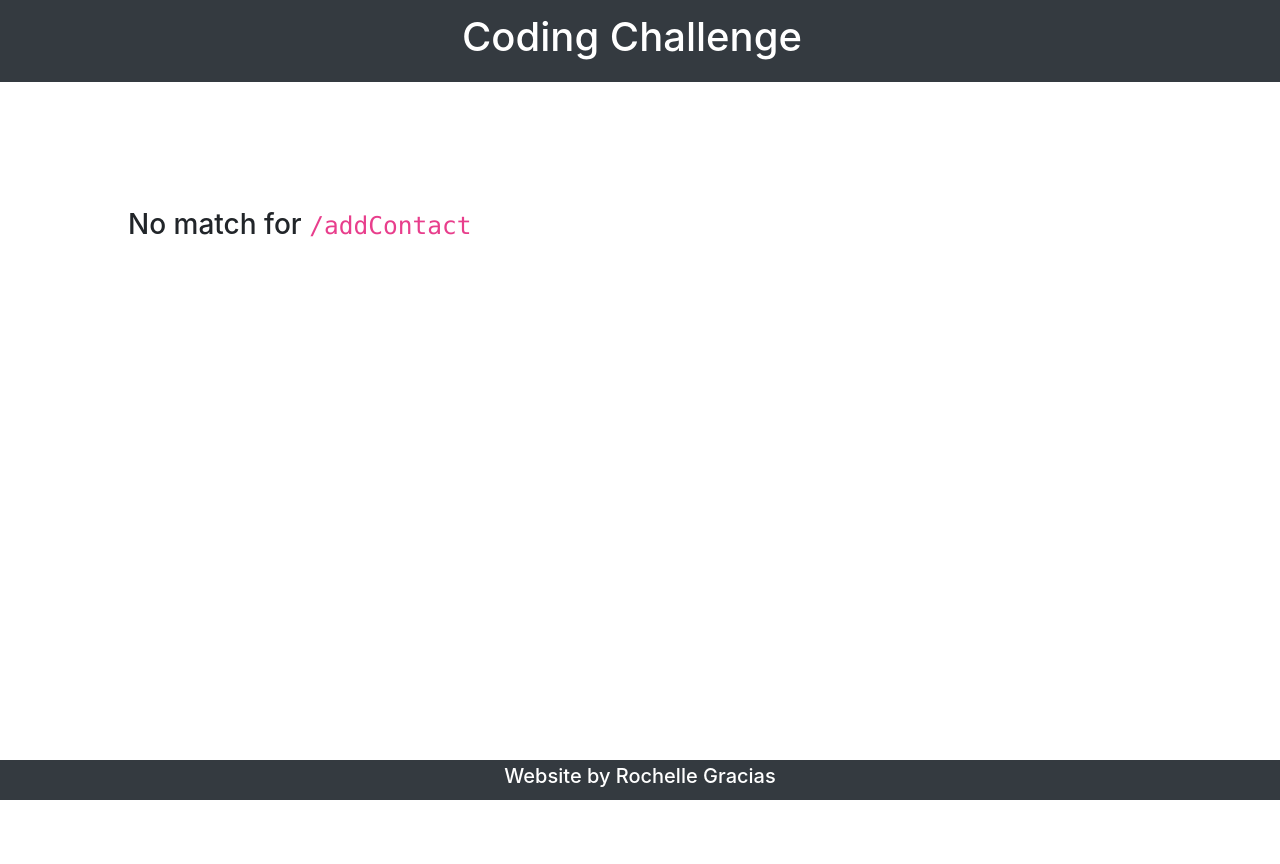
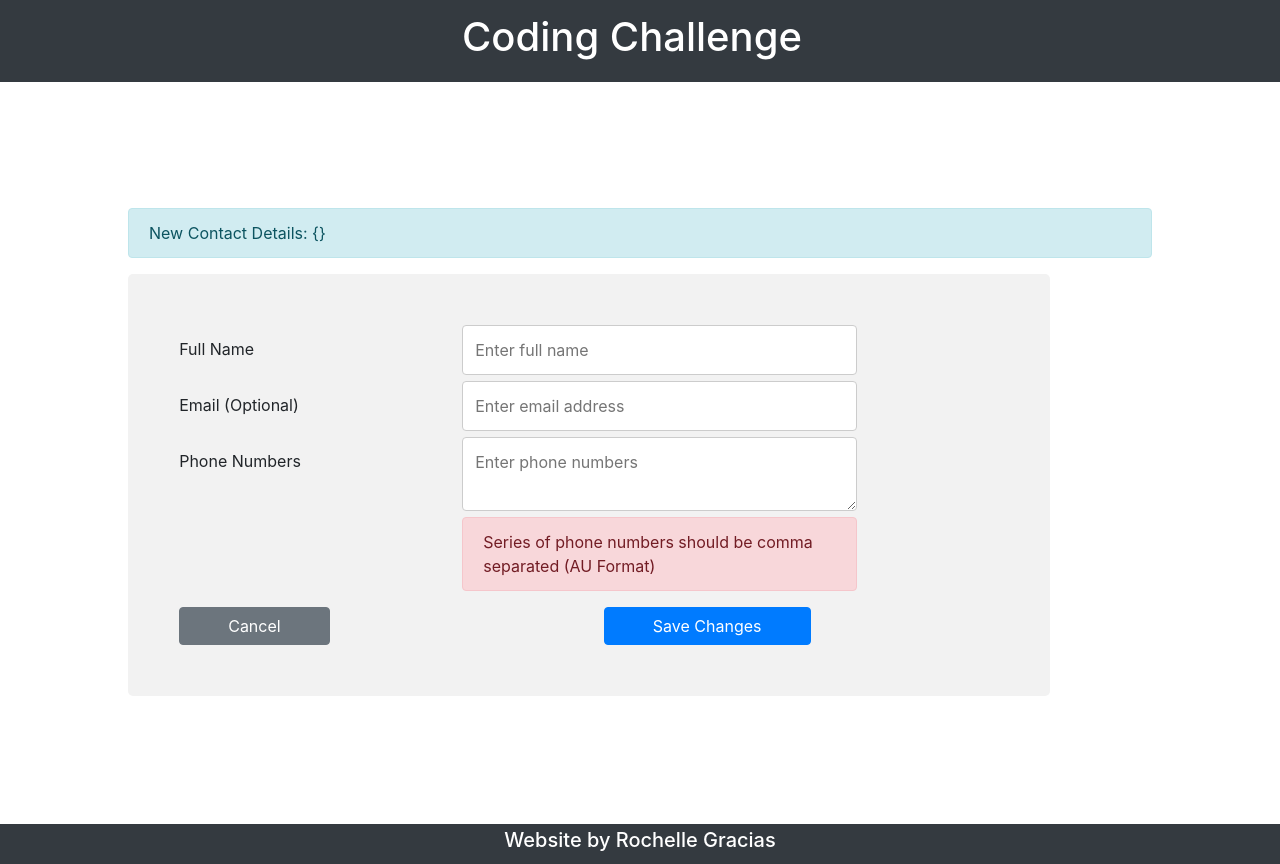
Before and after one commit to graciasrochelle/TSACodingChallengeReactApp, a React (Create React App) app: page /addContact in a window 1280 px wide. Before the commit the page ends 800 px from the top, so only its background shows below. Built offline with nearby package versions, Linux system fonts and the light colour scheme.

Commit message:
add contact page

```diff
--- a/src/App.js
+++ b/src/App.js
@@ -5,6 +5,7 @@ import Header from "./Components/Header";
 import Footer from "./Components/Footer";
 import ContactList from "./Components/ContactList/ContactList";
 import NoMatch from "./Components/NoMatch";
+import AddContact from "./Components/AddContact";
 
 function App() {
 	return (
@@ -12,8 +13,11 @@ function App() {
 			<Header />
 			<div className="content">
 				<Switch>
-					<Route exact path="/">
-						<ContactList apiEndpoint={`/contacts`} />
+					<Route exact path="/contacts">
+						<ContactList apiEndpoint={`/`} />
+					</Route>
+					<Route path="/addContact">
+						<AddContact apiEndpoint={`/contact`} />
 					</Route>
 					<Route path="*">
 						<NoMatch />
--- /dev/null
+++ b/src/Components/AddContact/AddContact.css
@@ -0,0 +1,23 @@
+* {
+	box-sizing: border-box;
+}
+input[type="text"],
+select,
+textarea {
+	width: 100%;
+	padding: 12px;
+	border: 1px solid #ccc;
+	border-radius: 4px;
+	resize: vertical;
+}
+
+label {
+	padding: 12px 12px 12px 0;
+	display: inline-block;
+}
+.form-container {
+	border-radius: 5px;
+	background-color: #f2f2f2;
+	padding: 5%;
+	width: 90%;
+}
--- /dev/null
+++ b/src/Components/AddContact/index.js
@@ -0,0 +1,156 @@
+import React, { useState } from "react";
+import * as apiService from "../../apiService";
+import "./AddContact.css";
+import { Button, Alert } from "react-bootstrap";
+
+function AddContact(props) {
+	const {
+		value: fullName,
+		bind: bindFullName,
+		reset: resetFullName,
+	} = useInput("");
+	const { value: email, bind: bindEmail, reset: resetEmail } = useInput("");
+	const {
+		value: phoneNumbers,
+		bind: bindPhoneNumbers,
+		reset: resetPhoneNumbers,
+	} = useInputPhoneNumber([]);
+
+	const [request, setRequest] = useState({});
+	const [isValid, setValid] = useState(false);
+
+	const handleSubmit = (evt) => {
+		evt.preventDefault();
+		const reqt = {
+			email,
+			fullName,
+			phoneNumbers,
+		};
+		if (phoneNumbers) {
+			var phoneRegEx = new RegExp(
+				// eslint-disable-next-line
+				`^[+]*[(]{0,1}[0-9]{1,4}[)]{0,1}[-\s\./0-9]*$`
+			);
+			for (var i = 0; i < phoneNumbers.length; i++) {
+				phoneNumbers[i].match(phoneRegEx) ? setValid(true) : setValid(false);
+			}
+
+			if (isValid) {
+				setRequest({
+					reqt,
+				});
+
+				apiService.addContact(props.addContactEndpoint, reqt);
+				resetEmail();
+				resetFullName();
+				resetPhoneNumbers();
+			}
+		}
+	};
+
+	return (
+		<>
+			<Alert key="request" variant="info">
+				New Contact Details: {JSON.stringify(request)}
+			</Alert>
+			<form className="form-container" onSubmit={handleSubmit}>
+				<div className="row">
+					<div className="col-sm-3 col-md-4">
+						<label htmlFor="subject">Full Name</label>
+					</div>
+					<div className="col-sm-3 col-md-6">
+						<input
+							id="name"
+							type="text"
+							{...bindFullName}
+							required
+							placeholder="Enter full name"
+						/>
+					</div>
+				</div>
+
+				<div className="row">
+					<div className="col-sm-3 col-md-4">
+						<label htmlFor="subject">Email (Optional)</label>
+					</div>
+					<div className="col-sm-3 col-md-6">
+						<input
+							id="email"
+							type="text"
+							{...bindEmail}
+							placeholder="Enter email address"
+						/>
+					</div>
+				</div>
+
+				<div className="row">
+					<div className="col-sm-3 col-md-4">
+						<label htmlFor="subject">Phone Numbers</label>
+					</div>
+					<div className="col-sm-3 col-md-6">
+						<textarea
+							id="phoneNumber"
+							{...bindPhoneNumbers}
+							placeholder="Enter phone numbers"
+							required
+						/>
+						<Alert key="errPhoneNum" variant="danger">
+							Series of phone numbers should be comma separated (AU Format)
+						</Alert>
+					</div>
+				</div>
+				<div className="row">
+					<div className="col-md-6">
+						<Button variant="secondary" className="px-5" href="/">
+							Cancel
+						</Button>
+					</div>
+					<div className="col-md-6">
+						<Button variant="primary" className="px-5" type="submit">
+							Save Changes
+						</Button>
+					</div>
+				</div>
+			</form>
+		</>
+	);
+}
+
+const useInput = (initialValue) => {
+	const [value, setValue] = useState(initialValue);
+
+	return {
+		value,
+		setValue,
+		reset: () => setValue(initialValue),
+		bind: {
+			value,
+			onChange: (event) => {
+				setValue(event.target.value);
+			},
+		},
+	};
+};
+
+const useInputPhoneNumber = (initialValue) => {
+	const [value, setValue] = useState(initialValue);
+
+	return {
+		value,
+		setValue,
+		reset: () => setValue([]),
+		bind: {
+			value,
+			onChange: (event) => {
+				let con = event.target.value;
+				let tempArr = [];
+				if (con) {
+					tempArr = con.split(",");
+				}
+				setValue(tempArr);
+			},
+		},
+	};
+};
+
+export default AddContact;
--- a/src/Components/ContactList/ContactList.css
+++ b/src/Components/ContactList/ContactList.css
@@ -1,4 +1,4 @@
-td {
+.align-contents {
 	text-align: center;
 	vertical-align: middle;
 }
--- a/src/Components/ContactList/ContactList.js
+++ b/src/Components/ContactList/ContactList.js
@@ -2,7 +2,6 @@ import React from "react";
 import "./ContactList.css";
 import Loader from "../Loader/Loader";
 import * as apiService from "../../apiService";
-import { mockData } from "./mockData";
 import ContactTable from "./ContactTable";
 
 function ContactList(props) {
@@ -14,16 +13,15 @@ function ContactList(props) {
 		});
 	}
 
-	if (fetchResponse && fetchResponse.isLoading && !fetchResponse.data) {
+	if (fetchResponse && fetchResponse.isLoading) {
 		return <Loader />;
 	}
 
-	const contactList =
-		fetchResponse && fetchResponse.data && !fetchResponse.isLoading
-			? fetchResponse.data
-			: mockData;
-
-	return !fetchResponse.isLoading && <ContactTable data={contactList} />;
+	return (
+		fetchResponse &&
+		fetchResponse.data &&
+		!fetchResponse.isLoading && <ContactTable data={fetchResponse.data} />
+	);
 }
 
 export default ContactList;
--- a/src/Components/ContactList/ContactTable.js
+++ b/src/Components/ContactList/ContactTable.js
@@ -1,5 +1,6 @@
 import React from "react";
 import Table from "react-bootstrap/Table";
+import "./ContactList.css";
 import { Button, Alert } from "react-bootstrap";
 
 export default function ContactTable(props) {
@@ -19,11 +20,13 @@ export default function ContactTable(props) {
 					</thead>
 					<tbody>
 						{rows && rows.length > 0 ? (
-							rows.map((r) => (
+							rows.map((r, i) => (
 								<tr key={r.id}>
-									<td key={r.fullName}>{r.fullName}</td>
-									<td key={r.email}>{r.email ? r.email : "---"}</td>
-									<td key={r.phoneNumbers}>{r.phoneNumbers.join(" || ")}</td>
+									<td key={i}>{r.fullName}</td>
+									<td key={i}>{r.email ? r.email : "---"}</td>
+									<td key={i}>
+										{r.phoneNumbers && r.phoneNumbers.join(" || ")}
+									</td>
 								</tr>
 							))
 						) : (
@@ -36,8 +39,8 @@ export default function ContactTable(props) {
 							</tr>
 						)}
 						<tr>
-							<td colspan={maxColumnSpan}>
-								<Button variant="primary" className="px-4">
+							<td colSpan={maxColumnSpan} className="align-contents">
+								<Button variant="primary" className="px-4" href="/addContact">
 									Add new contact
 								</Button>
 							</td>
--- a/src/apiService.js
+++ b/src/apiService.js
@@ -1,4 +1,5 @@
 import { useEffect, useState } from "react";
+import { mockData } from "./mockData";
 
 async function fetchContacts(url, setData) {
 	try {
@@ -7,13 +8,15 @@ async function fetchContacts(url, setData) {
 			const payload = await res.json();
 			setData({
 				data: payload,
+				isLoading: false,
 			});
 		} else {
 			alert("Using mock data!");
+			setData({
+				isLoading: false,
+				data: mockData,
+			});
 		}
-		setData({
-			isLoading: false,
-		});
 	} catch (e) {
 		console.error(e);
 	}
@@ -27,22 +30,36 @@ export function useFetchContacts(url, defaultResponse) {
 			if (url) {
 				fetchContacts(url, setData);
 			}
-		}, 1);
+		}, 1000);
 	}, [url]);
 
 	return data;
 }
 
-export function usePostContact(url, defaultResponse) {
-	const [data, setData] = useState(defaultResponse);
-
-	useEffect(() => {
-		setTimeout(() => {
-			if (url) {
-				fetchContacts(url, setData);
-			}
-		}, 3000);
-	}, [url]);
-
-	return data;
-}
+export const addContact = async (endpoint = `/contact`, reqt) => {
+	const controller = new AbortController();
+	const signal = controller.signal;
+	setTimeout(() => {
+		controller.abort();
+	}, 1000);
+	try {
+		let isSuccess = false;
+		const res = fetch(
+			endpoint,
+			{
+				method: "POST",
+				headers: {
+					"Content-Type": "application/json",
+					Accept: "application/json",
+				},
+				body: JSON.stringify(reqt),
+			},
+			{ signal }
+		)
+			.then((res) => res.json())
+			.then(() => (res.ok ? (isSuccess = true) : (isSuccess = false)));
+		return isSuccess;
+	} catch (e) {
+		console.error(e);
+	}
+};
--- a/src/index.js
+++ b/src/index.js
@@ -7,7 +7,7 @@ import { BrowserRouter as Router } from "react-router-dom";
 import * as serviceWorker from "./serviceWorker";
 
 ReactDOM.render(
-	<Router>
+	<Router basename={process.env.PUBLIC_URL}>
 		<React.StrictMode>
 			<App />
 		</React.StrictMode>
```
Also changed, not shown: package.json (+7 -1 lines), src/mockData.js (renamed from src/Components/ContactList/mockData.js), 2 other files (tests, documents, lock files or other folders).
